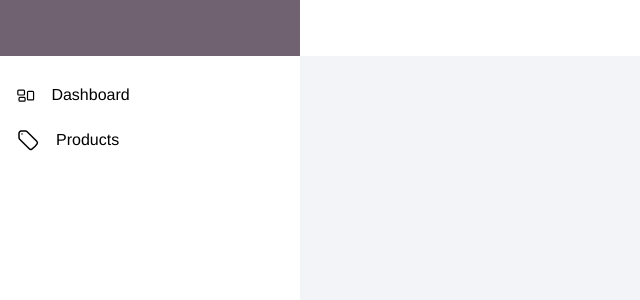
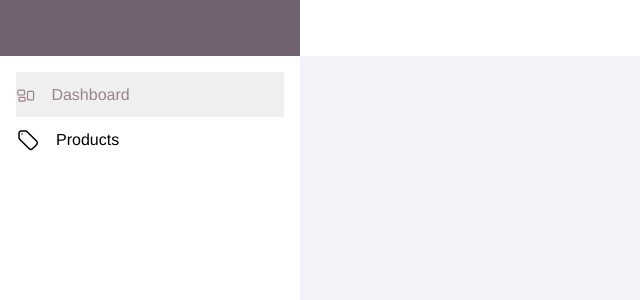
Before and after one commit to rkterungwa16/karenkombol-store-dashboard, a React (Vite) app: page / in a window 1280 px wide. Both pictures are taken after a click on the button "Login". Shown: the top 300 px of the page, without its empty margins (0-640 px from the left). Built offline with nearby package versions, Linux system fonts and the light colour scheme; no server answers.

Commit message:
add active routes

```diff
--- a/src/App.tsx
+++ b/src/App.tsx
@@ -38,6 +38,14 @@ class App extends Component {
               </Suspense>
             }
           />
+          <Route
+            path={`${ClientRoutes.PRODUCT}/:category`}
+            element={
+              <Suspense fallback={<>...</>}>
+                <DashboardPage />
+              </Suspense>
+            }
+          />
           {/* <Route
             path="/dashboard"
             element={
--- a/src/components/app/AppSidebar.tsx
+++ b/src/components/app/AppSidebar.tsx
@@ -1,9 +1,11 @@
+import { useLocation } from "react-router-dom";
 import { useScreenBreakpoint } from "../../utils/hooks/useScreenBreakpoint";
 import { Sidebar } from "../sidebar";
 import { navItems } from "./nav-items";
 
 export const AppSidebar = () => {
+  const location = useLocation();
   const isMobile = useScreenBreakpoint("xs");
   console.log("isMobile", isMobile);
-  return <Sidebar navItems={navItems} />;
+  return <Sidebar navItems={navItems} currentPage={location.pathname} />;
 };
--- a/src/components/link/styles.ts
+++ b/src/components/link/styles.ts
@@ -1,5 +1,7 @@
+import { ReactNode } from "react";
 import { Link } from "react-router-dom";
 import styled from "styled-components";
+import { StyledBoxAreaProps, generateComponentBoxAreaStyle } from "../../utils/box-area";
 
 export const StyledLink = styled.a`
   text-decoration: none;
@@ -12,6 +14,10 @@ export const StyledLink = styled.a`
   width: 100%;
 `;
 
+export interface StyledRouterLinkProps extends StyledBoxAreaProps {
+  children?: ReactNode;
+}
+
 export const StyledRouterLink = styled(Link)`
   text-decoration: none;
   white-space: nowrap;
@@ -20,4 +26,13 @@ export const StyledRouterLink = styled(Link)`
   display: flex;
   color: inherit;
   width: 100%;
+  ${(props: StyledRouterLinkProps) => {
+    const { ...others } = props;
+    const style = `
+      ${generateComponentBoxAreaStyle({
+        ...others,
+      })}
+    `;
+    return style;
+  }}
 `;
--- a/src/components/nav/NavItem.tsx
+++ b/src/components/nav/NavItem.tsx
@@ -1,5 +1,5 @@
-import { CSSProperties, ReactElement, forwardRef } from "react";
-import { CustomLink, LinkAttrProps } from "../link";
+import { CSSProperties, ElementType, ReactElement, forwardRef } from "react";
+import { CustomLink, CustomLinkProps, LinkAttrProps } from "../link";
 import { mapNavItemElements } from "./styles";
 import { generateStyledComponentPropKeys } from "../../utils/styledComponentPropKeys";
 import { BoxAreaProps } from "../../utils/box-area";
@@ -11,9 +11,14 @@ export interface NavItemProps extends LinkAttrProps, BoxAreaProps {
   display?: CSSProperties["display"];
   alignItems?: CSSProperties["alignItems"];
   justifyContent?: CSSProperties["justifyContent"];
+  active?: boolean;
   hover?: {
     background: CSSProperties["background"];
     color: CSSProperties["color"];
+  };
+  customLink?: {
+    component?: ElementType;
+    props?: CustomLinkProps;
   };
 }
 export const NavItem = forwardRef<HTMLLIElement, NavItemProps>(
@@ -28,6 +33,7 @@ export const NavItem = forwardRef<HTMLLIElement, NavItemProps>(
       disabled,
       component = "li",
       hover,
+      customLink,
       ...others
     },
     ref,
@@ -38,6 +44,7 @@ export const NavItem = forwardRef<HTMLLIElement, NavItemProps>(
         <Component
           $hover={hover}
           ref={ref}
+          $active={active}
           {...generateStyledComponentPropKeys(others)}
         >
           {icon && icon}
@@ -51,6 +58,10 @@ export const NavItem = forwardRef<HTMLLIElement, NavItemProps>(
               component: StyledRouterLink,
               props: {
                 to: href,
+                ...(customLink &&
+                  customLink.props && {
+                    ...customLink.props,
+                  }),
               },
             }}
           >
@@ -64,6 +75,7 @@ export const NavItem = forwardRef<HTMLLIElement, NavItemProps>(
       <Component
         className={className}
         $hover={hover}
+        $active={active}
         ref={ref}
         {...generateStyledComponentPropKeys(others)}
         onClick={onClick}
--- a/src/components/nav/styles.ts
+++ b/src/components/nav/styles.ts
@@ -11,6 +11,7 @@ export interface StyledNavItemElementProps extends StyledBoxAreaProps {
   $display?: CSSProperties["display"];
   $alignItems?: CSSProperties["alignItems"];
   $justifyContent?: CSSProperties["justifyContent"];
+  $active?: boolean;
   $hover?: {
     background: CSSProperties["background"];
     color: CSSProperties["color"];
@@ -21,9 +22,14 @@ export const StyledNavItemLi = styled.li`
   width: 100%;
   cursor: pointer;
   ${(props: StyledNavItemElementProps) => {
-    const { $alignItems, $display, $hover, ...others } = props;
+    const { $alignItems, $display, $hover, $active, ...others } = props;
     const alignItems = $alignItems ? `align-items: ${$alignItems};` : "";
     const display = $display ? `display: ${$display}` : "";
+    const active = $active
+      ? `background: ${$hover?.background};
+    color: ${$hover?.color};`
+      : "";
+
     const hover = $hover
       ? `&:hover {
       background: ${$hover.background};
@@ -34,6 +40,7 @@ export const StyledNavItemLi = styled.li`
       ${alignItems};
       ${display};
       ${hover};
+      ${active};
       ${generateComponentBoxAreaStyle({
         ...others,
       })}
@@ -46,9 +53,14 @@ export const StyledNavItemDiv = styled.div`
   width: 100%;
   cursor: pointer;
   ${(props: StyledNavItemElementProps) => {
-    const { $alignItems, $display, $hover, ...others } = props;
+    const { $alignItems, $display, $hover, $active, ...others } = props;
     const alignItems = $alignItems ? `align-items: ${$alignItems};` : "";
     const display = $display ? `display: ${$display}` : "";
+    const active = $active
+      ? `background: ${$hover?.background};
+    color: ${$hover?.color};`
+      : "";
+
     const hover = $hover
       ? `&:hover {
       background: ${$hover.background};
@@ -59,6 +71,7 @@ export const StyledNavItemDiv = styled.div`
       ${alignItems};
       ${display};
       ${hover};
+      ${active};
       ${generateComponentBoxAreaStyle({
         ...others,
       })}
--- a/src/components/sidebar/Sidebar.tsx
+++ b/src/components/sidebar/Sidebar.tsx
@@ -23,6 +23,7 @@ export type SidebarProps = {
   overlaid?: boolean;
   position?: "fixed" | "sticky";
   size?: "sm" | "lg" | "xl";
+  currentPage: string;
   navItems: NavItemDataProps[];
   // children: (data: {
   //   currentOpenItem?: string;
@@ -30,7 +31,7 @@ export type SidebarProps = {
   // }) => ReactNode;
 };
 
-export const Sidebar: FC<SidebarProps> = ({ navItems }) => {
+export const Sidebar: FC<SidebarProps> = ({ navItems, currentPage }) => {
   const [items, setOpenItem] = useState(navItems);
   const handleSetCurrentOpenItem = (name: string) => {
     const itemExists = items.find(
@@ -63,7 +64,7 @@ export const Sidebar: FC<SidebarProps> = ({ navItems }) => {
             const Component = component;
             return (
               <Component
-                // active={false}
+                active={_item.to === currentPage}
                 // className=""
                 // disabled={false}
                 hover={{
@@ -86,7 +87,7 @@ export const Sidebar: FC<SidebarProps> = ({ navItems }) => {
             const Component = component;
             return (
               <Component
-                // active={false}
+                active={currentPage.includes(name.toLowerCase())}
                 // className=""
                 // disabled={false}
                 toggler={
@@ -106,12 +107,17 @@ export const Sidebar: FC<SidebarProps> = ({ navItems }) => {
                       const Component = component;
                       return (
                         <Component
-                          // active={false}
+                          active={_item.to === currentPage}
                           // className=""
                           // disabled={false}
                           href={to}
                           key={index}
-                          pl="pl-4"
+                          // pl="pl-2"
+                          customLink={{
+                            props: {
+                              ml: "ml-4"
+                            }
+                          }}
                           display="flex"
                           alignItems="center"
                           hover={{
```
